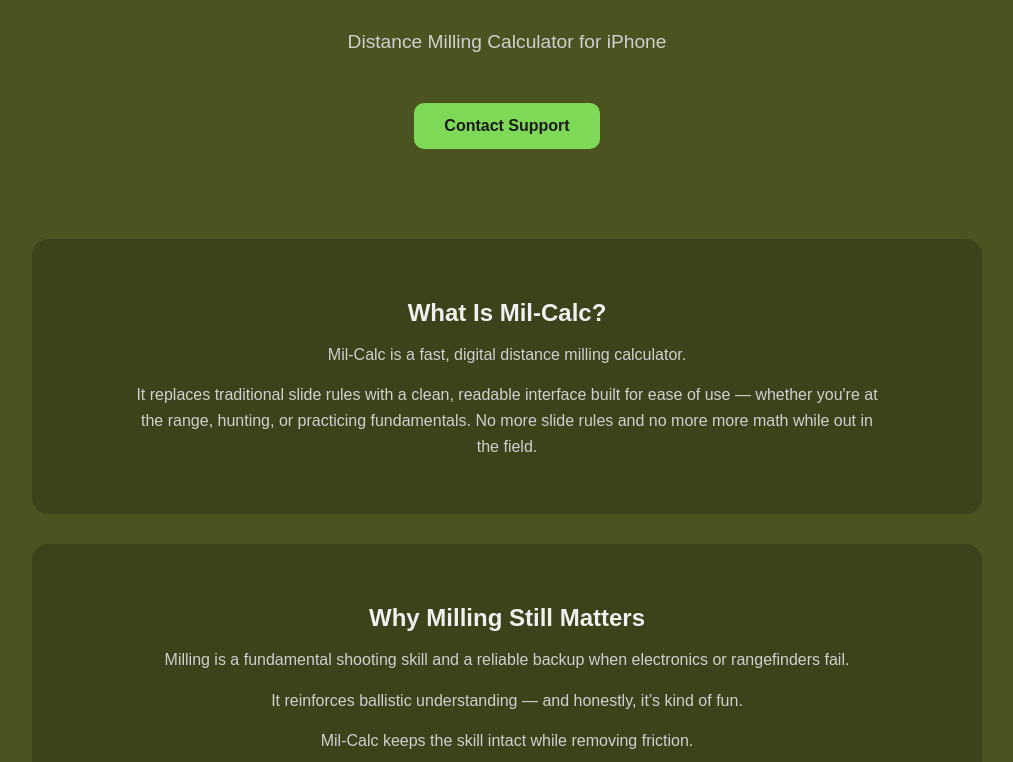
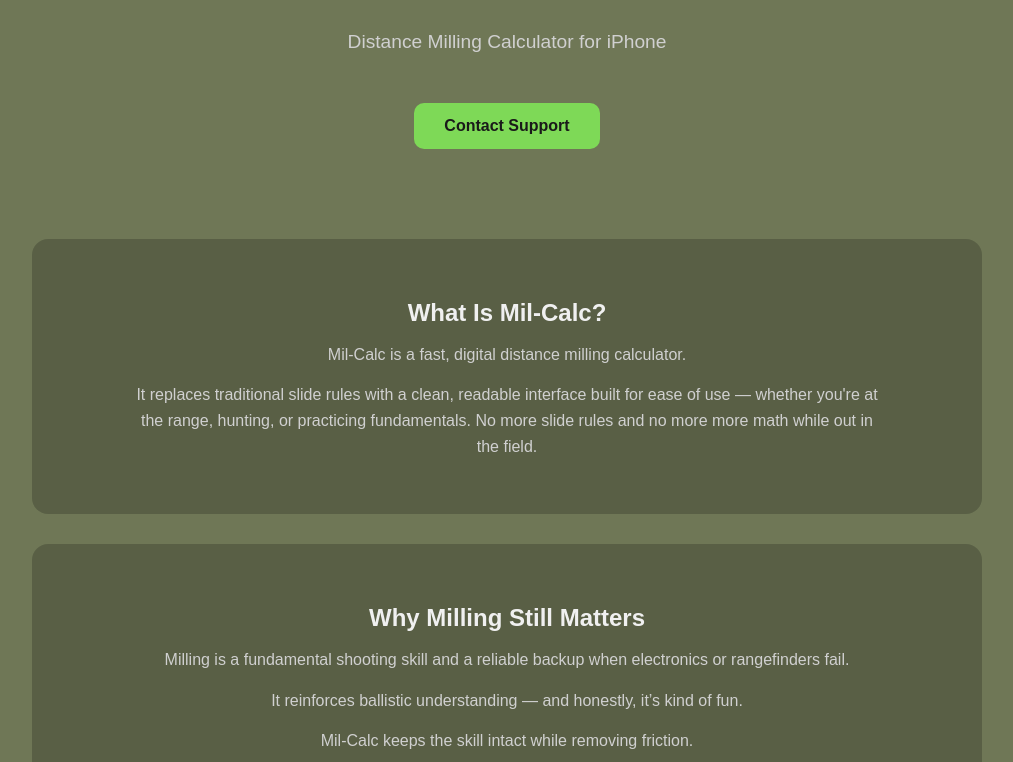
Before and after one commit to austino775/mil-calc, a plain HTML site: page index.html in a window 1280 px wide. Shown: the part 403-1165 px from the top of the page, without its empty margins (133-1146 px from the left). Drawn offline with Linux system fonts and the light colour scheme.

Commit message:
Update index.html
Sage green background.

```diff
--- a/index.html
+++ b/index.html
@@ -7,7 +7,7 @@
 
 <style>
 :root {
-    --bg-base: #4B5320;              /* Army Green (app icon) */
+    --bg-base: #6F7756;              /* Sage Green (app icon) */
     --bg-card: rgba(0, 0, 0, 0.20);  /* Soft overlay, not black */
     --accent: #7ED957;               /* Muted tactical green */
     --text-main: #f0f0f0;
```
